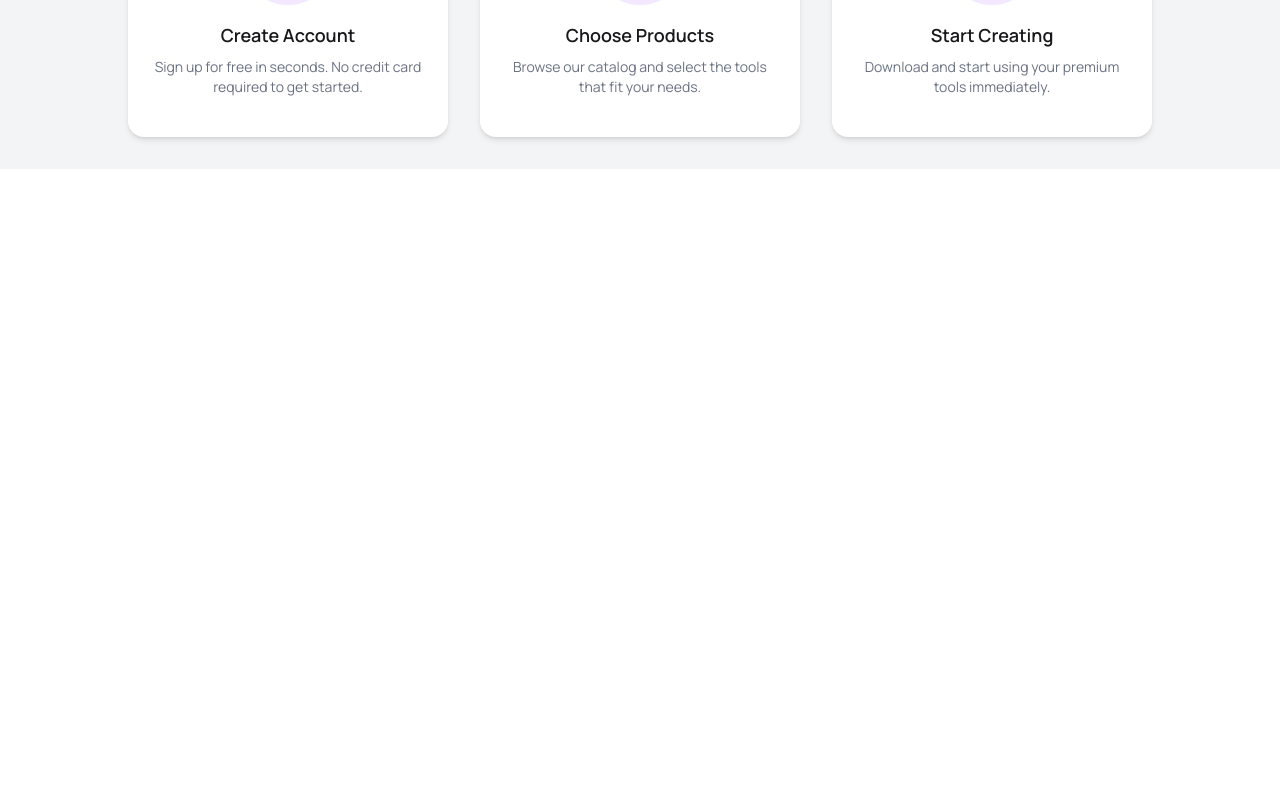
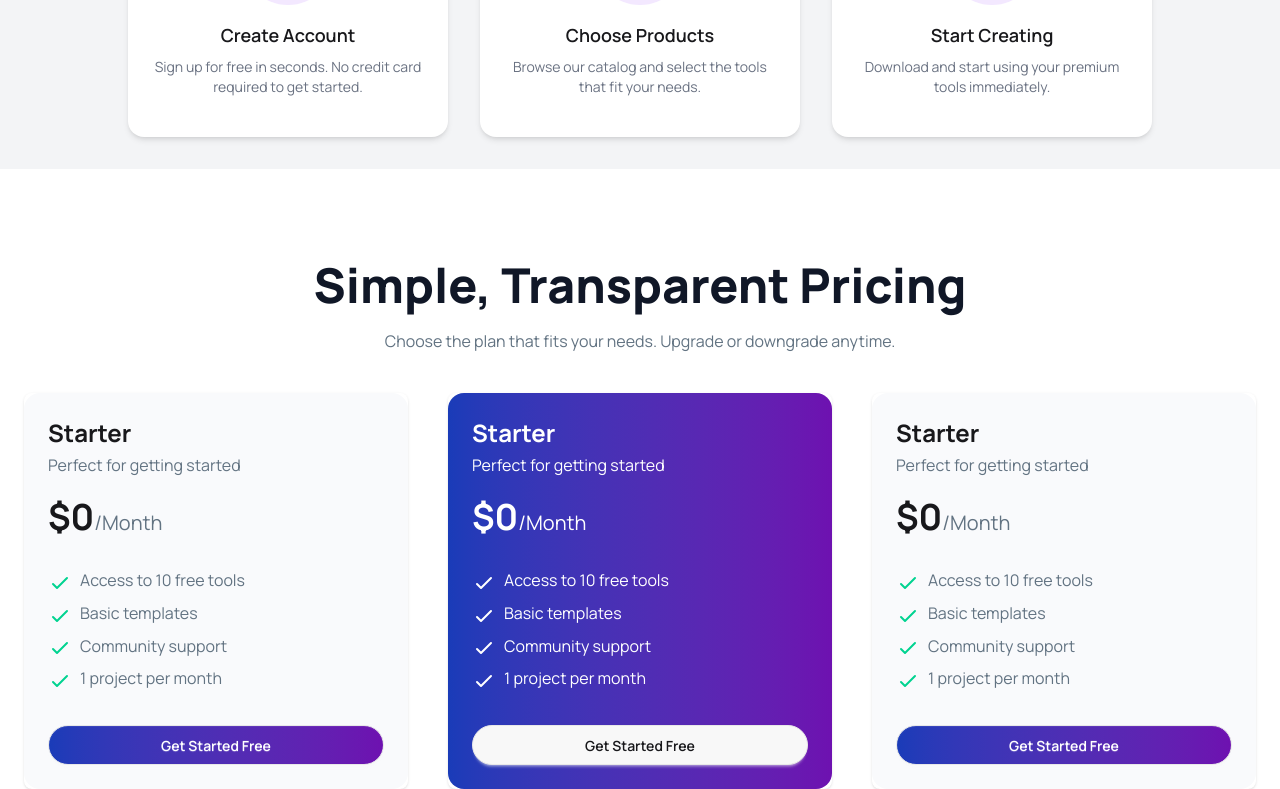
Before and after one commit to mdabgal/A6-Digitool-Project, a React (Vite) app: page / in a window 1280 px wide. Shown: the part 1425-2214 px from the top of the page. Before the commit the page ends 1594 px from the top, so only its background shows below. Built offline with nearby package versions, Linux system fonts and the light colour scheme.

Commit message:
PricingCard add

```diff
--- a/src/App.jsx
+++ b/src/App.jsx
@@ -4,6 +4,7 @@ import Bannar from './components/Bannar/Bannar'
 import Card from './components/Card/Card'
 import MainPart1 from './components/Main/MainPart1'
 import Navbar from './components/Navbar/Navbar'
+import PricingCard from './components/Transparent pricing card/PricingCard'
 
 function App() {
 
@@ -14,6 +15,7 @@ function App() {
    <Bannar></Bannar>
    <MainPart1></MainPart1>
    <Card></Card>
+   <PricingCard></PricingCard>
     </>
   )
 }
--- /dev/null
+++ b/src/components/Transparent pricing card/PricingCard.jsx
@@ -0,0 +1,138 @@
+import React from 'react';
+
+const PricingCard = () => {
+    return (
+        <div className=' max-w-[1600px] mx-auto'>
+           <div className='text-center space-y-2 mb-10 pt-20'>
+                <h1 className='text-[48px] font-extrabold text-[#101727]'>Simple, Transparent Pricing</h1>
+                <p className='text-[#627382] text-[16px]'>Choose the plan that fits your needs. Upgrade or downgrade anytime.</p>
+            </div>
+
+            <div className='flex gap-10 justify-center items-center'>
+                <div className="card w-96 shadow-sm">
+  <div className="card-body rounded-2xl bg-[#F9FAFC]">
+
+    <div className="space-y-1 mb-3 ">
+      <h2 className="text-2xl font-bold">Starter</h2>
+      <small className='text-[16px] text-[#627382]'>Perfect for getting started</small>
+
+    </div>
+    <div className=''>
+       <span className="text-4xl font-bold">$0</span>
+       <span className='text-[20px] text-[#627382]'>/Month</span>
+    </div>
+
+    <ul className="mt-6 flex flex-col gap-2 text-xs">
+      <li>
+        <svg xmlns="http://www.w3.org/2000/svg" className="size-6 me-2 inline-block text-success" fill="none" viewBox="0 0 24 24" stroke="currentColor"><path strokeLinecap="round" strokeLinejoin="round" strokeWidth="2" d="M5 13l4 4L19 7" /></svg>
+        <span className='text-[16px] text-[#627382]'>Access to 10 free tools</span>
+      </li>
+      <li>
+        <svg xmlns="http://www.w3.org/2000/svg" className="size-6 me-2 inline-block text-success" fill="none" viewBox="0 0 24 24" stroke="currentColor"><path strokeLinecap="round" strokeLinejoin="round" strokeWidth="2" d="M5 13l4 4L19 7" /></svg>
+        <span className='text-[16px] text-[#627382]'>Basic templates</span>
+      </li>
+      <li>
+        <svg xmlns="http://www.w3.org/2000/svg" className="size-6 me-2 inline-block text-success" fill="none" viewBox="0 0 24 24" stroke="currentColor"><path strokeLinecap="round" strokeLinejoin="round" strokeWidth="2" d="M5 13l4 4L19 7" /></svg>
+        <span className='text-[16px] text-[#627382]'>Community support</span>
+      </li>
+      <li>
+        <svg xmlns="http://www.w3.org/2000/svg" className="size-6 me-2 inline-block text-success" fill="none" viewBox="0 0 24 24" stroke="currentColor"><path strokeLinecap="round" strokeLinejoin="round" strokeWidth="2" d="M5 13l4 4L19 7" /></svg>
+        <span className='text-[16px] text-[#627382]'>1 project per month</span>
+      </li>
+
+
+    </ul>
+    <div className="mt-6">
+      <button className="btn rounded-full btn-block  text-white bg-gradient-to-r from-blue-800 to-purple-800  ">Get Started Free</button>
+    </div>
+  </div>
+</div>
+
+{/* pricing card 2 */}
+
+ <div className="card w-96 shadow-sm ">
+  <div className="card-body rounded-2xl text-white bg-gradient-to-r from-blue-800 to-purple-800 ">
+
+    <div className="space-y-1 mb-3 ">
+      <h2 className="text-2xl font-bold">Starter</h2>
+      <small className='text-[16px] text-white'>Perfect for getting started</small>
+
+    </div>
+    <div className=''>
+       <span className="text-4xl font-bold">$0</span>
+       <span className='text-[20px] text-white'>/Month</span>
+    </div>
+
+    <ul className="mt-6 flex flex-col gap-2 text-xs">
+      <li>
+        <svg xmlns="http://www.w3.org/2000/svg" className="size-6 me-2 inline-block " fill="none" viewBox="0 0 24 24" stroke="currentColor"><path strokeLinecap="round" strokeLinejoin="round" strokeWidth="2" d="M5 13l4 4L19 7" /></svg>
+        <span className='text-[16px] '>Access to 10 free tools</span>
+      </li>
+      <li>
+        <svg xmlns="http://www.w3.org/2000/svg" className="size-6 me-2 inline-block " fill="none" viewBox="0 0 24 24" stroke="currentColor"><path strokeLinecap="round" strokeLinejoin="round" strokeWidth="2" d="M5 13l4 4L19 7" /></svg>
+        <span className='text-[16px] '>Basic templates</span>
+      </li>
+      <li>
+        <svg xmlns="http://www.w3.org/2000/svg" className="size-6 me-2 inline-block " fill="none" viewBox="0 0 24 24" stroke="currentColor"><path strokeLinecap="round" strokeLinejoin="round" strokeWidth="2" d="M5 13l4 4L19 7" /></svg>
+        <span className='text-[16px] '>Community support</span>
+      </li>
+      <li>
+        <svg xmlns="http://www.w3.org/2000/svg" className="size-6 me-2 inline-block " fill="none" viewBox="0 0 24 24" stroke="currentColor"><path strokeLinecap="round" strokeLinejoin="round" strokeWidth="2" d="M5 13l4 4L19 7" /></svg>
+        <span className='text-[16px] '>1 project per month</span>
+      </li>
+
+
+    </ul>
+    <div className="mt-6">
+      <button className="btn rounded-full btn-block  ">Get Started Free</button>
+    </div>
+  </div>
+</div>
+
+{/* pricing card 3 */}
+
+ <div className="card w-96 shadow-sm">
+  <div className="card-body rounded-2xl bg-[#F9FAFC]">
+
+    <div className="space-y-1 mb-3 ">
+      <h2 className="text-2xl font-bold">Starter</h2>
+      <small className='text-[16px] text-[#627382]'>Perfect for getting started</small>
+
+    </div>
+    <div className=''>
+       <span className="text-4xl font-bold">$0</span>
+       <span className='text-[20px] text-[#627382]'>/Month</span>
+    </div>
+
+    <ul className="mt-6 flex flex-col gap-2 text-xs">
+      <li>
+        <svg xmlns="http://www.w3.org/2000/svg" className="size-6 me-2 inline-block text-success" fill="none" viewBox="0 0 24 24" stroke="currentColor"><path strokeLinecap="round" strokeLinejoin="round" strokeWidth="2" d="M5 13l4 4L19 7" /></svg>
+        <span className='text-[16px] text-[#627382]'>Access to 10 free tools</span>
+      </li>
+      <li>
+        <svg xmlns="http://www.w3.org/2000/svg" className="size-6 me-2 inline-block text-success" fill="none" viewBox="0 0 24 24" stroke="currentColor"><path strokeLinecap="round" strokeLinejoin="round" strokeWidth="2" d="M5 13l4 4L19 7" /></svg>
+        <span className='text-[16px] text-[#627382]'>Basic templates</span>
+      </li>
+      <li>
+        <svg xmlns="http://www.w3.org/2000/svg" className="size-6 me-2 inline-block text-success" fill="none" viewBox="0 0 24 24" stroke="currentColor"><path strokeLinecap="round" strokeLinejoin="round" strokeWidth="2" d="M5 13l4 4L19 7" /></svg>
+        <span className='text-[16px] text-[#627382]'>Community support</span>
+      </li>
+      <li>
+        <svg xmlns="http://www.w3.org/2000/svg" className="size-6 me-2 inline-block text-success" fill="none" viewBox="0 0 24 24" stroke="currentColor"><path strokeLinecap="round" strokeLinejoin="round" strokeWidth="2" d="M5 13l4 4L19 7" /></svg>
+        <span className='text-[16px] text-[#627382]'>1 project per month</span>
+      </li>
+
+
+    </ul>
+    <div className="mt-6">
+      <button className="btn rounded-full btn-block  text-white bg-gradient-to-r from-blue-800 to-purple-800  ">Get Started Free</button>
+    </div>
+  </div>
+</div>
+
+            </div>
+        </div>
+    );
+};
+
+export default PricingCard;
```
